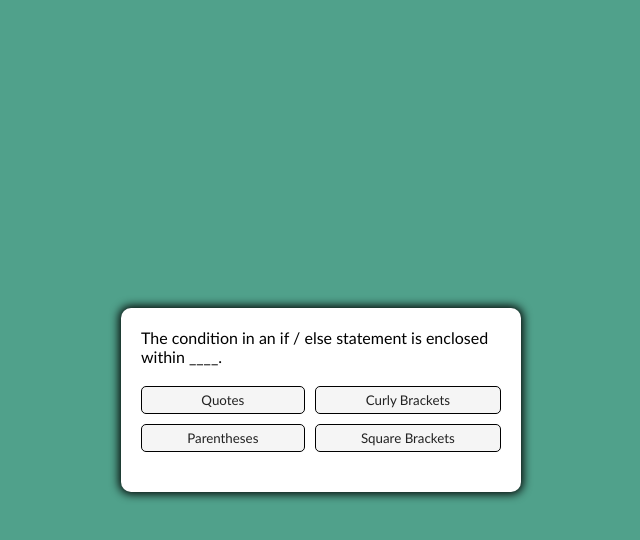
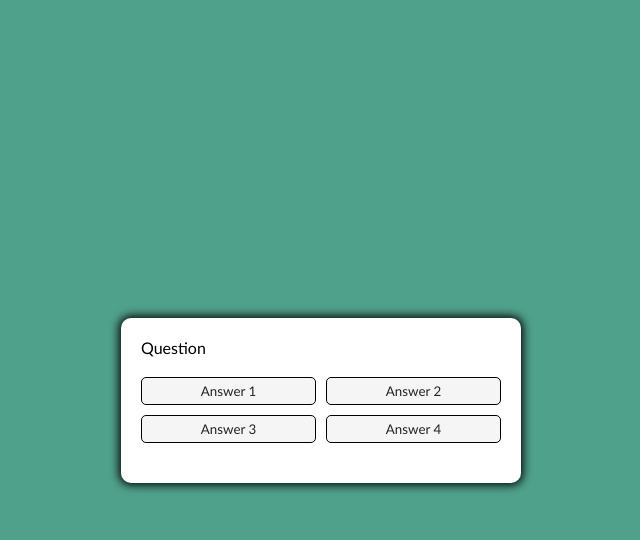
Before and after one commit to Abstrack5/Code-quiz, a plain HTML site: page index.html in a window 1280 px wide. Both pictures are taken after a click on the button "Start". Shown: the whole page, without its empty margins (319-959 px from the left). Drawn offline with Linux system fonts and the light colour scheme.

Commit message:
updating code

```diff
--- a/index.html
+++ b/index.html
@@ -13,10 +13,10 @@
         <div id="question-container" class="hide">
             <div id="question">Question</div>
             <div id="answer-buttons" class="btn-grid">
-                <button class="btn" id="answer1">Answer 1</button>
-                <button class="btn" id="answer2">Answer 2</button>
-                <button class="btn" id="answer3">Answer 3</button>
-                <button class="btn" id="answer4">Answer 4</button>
+                <button class="btn" id="answerButton1">Answer 1</button>
+                <button class="btn" id="answerButton2">Answer 2</button>
+                <button class="btn" id="answerButton3">Answer 3</button>
+                <button class="btn" id="answerButton4">Answer 4</button>
             </div>
         </div>
         <div class="controls">
--- a/script.js
+++ b/script.js
@@ -1,24 +1,25 @@
 const questions = [
     {
         question: "The condition in an if / else statement is enclosed within ____.",
-        answers: [
-            {text: "Quotes", correct: true},
-            {text: "Curly Brackets", correct: false},
-            {text: "Parentheses", correct: false},
-            {text: "Square Brackets", correct: false}
-        ]
-    }
+        a: "Quotes",
+        b: "Curly Brackets",
+        c: "Parentheses",
+        d: "Square Brackets",
+        correctAnswer: "a",
+
+    },
 ];
 
 
 var startButton = document.getElementById("start-btn");
 var nextButton = document.getElementById("next-btn");
 var questionContainerEl = document.getElementById("question-container");
+var questionEl = document.getElementById("question");
 
-var shuffledQuestions, currentQuestionIndex;
-var questionEl = document.getElementById("question");
-var answerButtonsEl = document.getElementById("answer-buttons");
-
+var answerOne = document.getElementById("answerButton1");
+var answerTwo = document.getElementById("answerButton2");
+var answerThree = document.getElementById("answerButton3");
+var answerFour = document.getElementById("answerButton4");
 
 
 startButton.addEventListener("click", startGame);
@@ -27,38 +28,16 @@ startButton.addEventListener("click", startGame);
 
 function startGame () {
     startButton.classList.add("hide");
-    shuffledQuestions = questions.sort(() => Math.random() - .5);
-    currentQuestionIndex = 0;
     questionContainerEl.classList.remove("hide");
-    setNextQuestion();
 };
 
 function setNextQuestion () {
-    resetState();
-    showQuestion(shuffledQuestions[currentQuestionIndex]);
+
 };
 
-function showQuestion(question) {
-    questionEl.innerText = question.question;
-    question.answers.forEach(answer => {
-        const button = document.createElement("button");
-        button.innerText = answer.text;
-        button.classList.add("btn");
-        if (answer.correct) {
-            button.dataset.correct = answer.correct;
-        }
-        button.addEventListener("click" , selectAnswer);
-        answerButtonsEl.appendChild(button);
-    });
+function showQuestion(questions) {
+    questionEl.innerText = questions.question;
+
+
+
 };
-
-function resetState() {
-    nextButton.classList.add("hide");
-    while (answerButtonsEl.firstChild) {
-        answerButtonsEl.removeChild
-        (answerButtonsEl.firstChild);
-    };
-};
-
-function selectAnswer (e) {
-};
```
